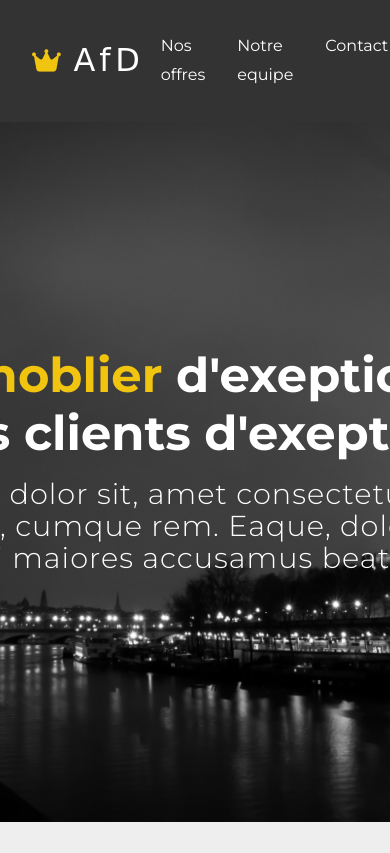
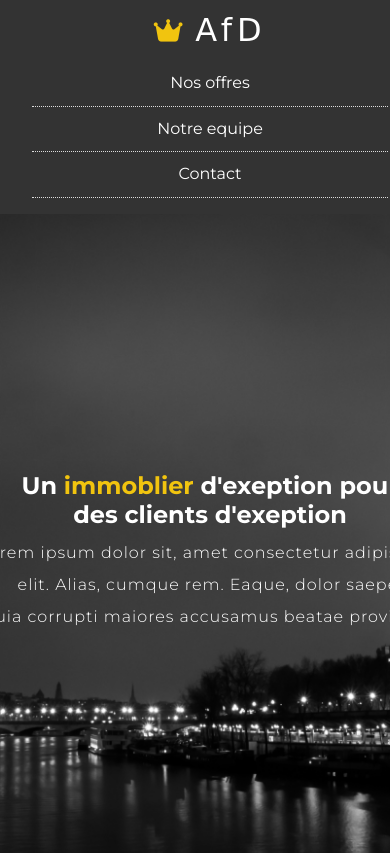
Before and after one commit to achraf-fouad/Agence-AFD, a plain HTML site: page index.html in a window 390 px wide. Shown: the top 853 px of the page. Drawn offline with Linux system fonts and the light colour scheme; a web font is replaced by a local one.

Commit message:
first commit

```diff
--- a/style.mobile.css
+++ b/style.mobile.css
@@ -0,0 +1,28 @@
+/*vp + header*/
+body{
+    width: 420px;
+}
+header{
+    flex-direction: column;
+}
+
+header ul {
+    flex-direction: column;
+    text-align: center;
+    margin-top: 1rem;
+}
+
+header ul li {
+    padding: 0.5rem;
+    border-bottom: 1px dotted #ddd;
+}
+
+.vp-content h1 {
+    font-size: 1.5rem;
+    margin-bottom: 0.5rem;
+}
+
+.vp-content p {
+    font-size: 1rem;
+    font-weight: 300;
+}
```
Also changed, not shown: index.html (+2 -1 lines).
